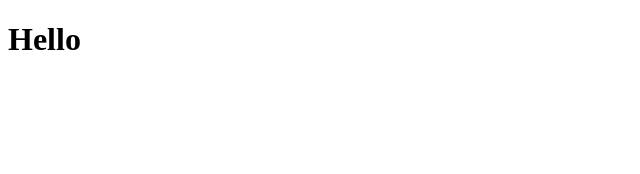
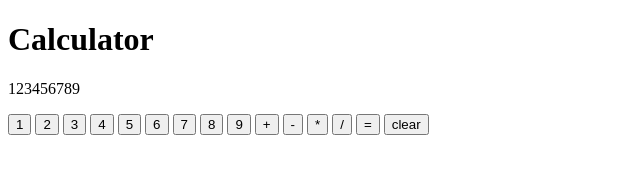
Before and after one commit to jpblicer/odin-Calculator, a plain HTML site: page index.html in a window 1280 px wide. Shown: the whole page, without its empty margins (0-640 px from the left). Drawn offline with Linux system fonts and the light colour scheme.

Commit message:
create calc-display and cal-buttons in html

```diff
--- a/index.html
+++ b/index.html
@@ -8,6 +8,26 @@
     <title>odin-Calculator</title>
 </head>
 <body>
-    <h1>Hello</h1>
+    <h1>Calculator</h1>
+    <span id="calc-display">
+        <p>123456789</p>
+    </span>
+    <span id="calc-buttons">
+        <button>1</button>
+        <button>2</button>
+        <button>3</button>
+        <button>4</button>
+        <button>5</button>
+        <button>6</button>
+        <button>7</button>
+        <button>8</button>
+        <button>9</button>
+        <button>+</button>
+        <button>-</button>
+        <button>*</button>
+        <button>/</button>
+        <button>=</button>
+        <button>clear</button>
+    </span>
 </body>
 </html>
```
